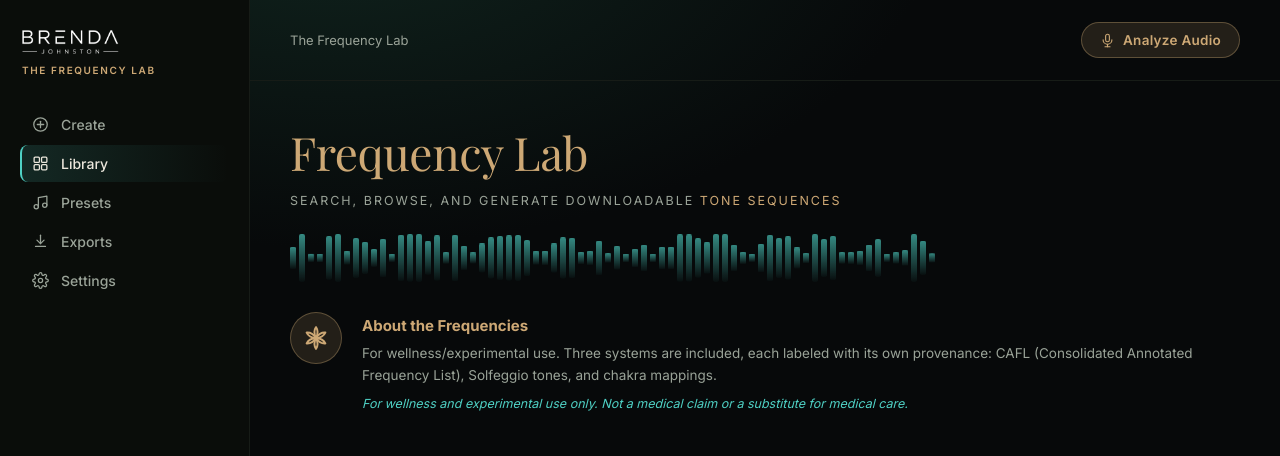
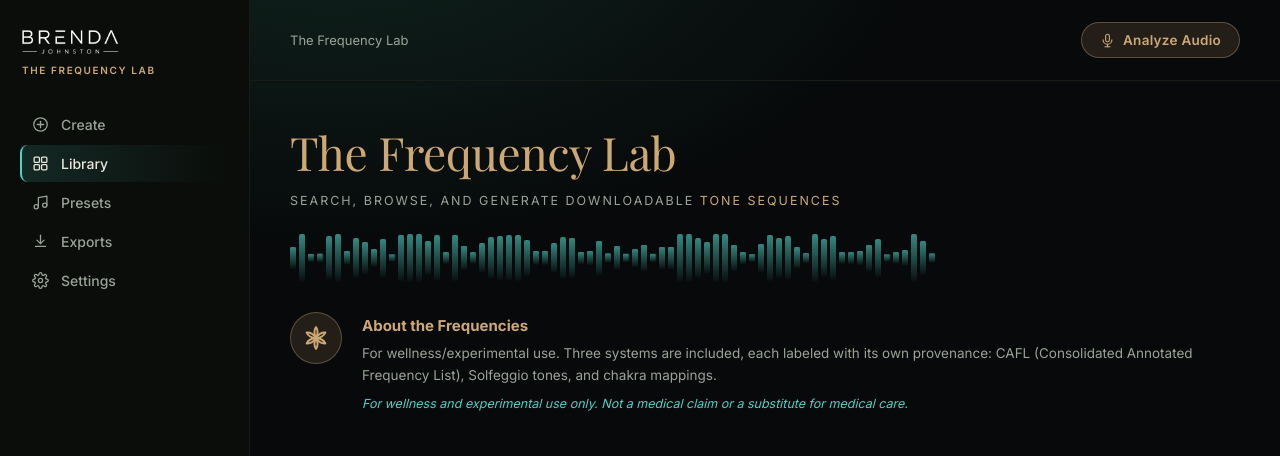
Before and after one commit to 2Nspyr/audio-analysis-dashboard, a Flask app: page / in a window 1280 px wide. Shown: the top 456 px of the page. Run offline with Flask 3, Linux system fonts and the light colour scheme; some web fonts are replaced.

Commit message:
Match hero heading to sidebar branding: The Frequency Lab

```diff
--- a/templates/dashboard.html
+++ b/templates/dashboard.html
@@ -85,7 +85,7 @@
 {% endblock %}
 
 {% block content %}
-  <h1 class="hero-title">Frequency Lab</h1>
+  <h1 class="hero-title">The Frequency Lab</h1>
   <p class="hero-tagline">Search, browse, and generate downloadable <span class="accent">tone sequences</span></p>
 
   <div class="hero-wave" id="heroWave"></div>
```
